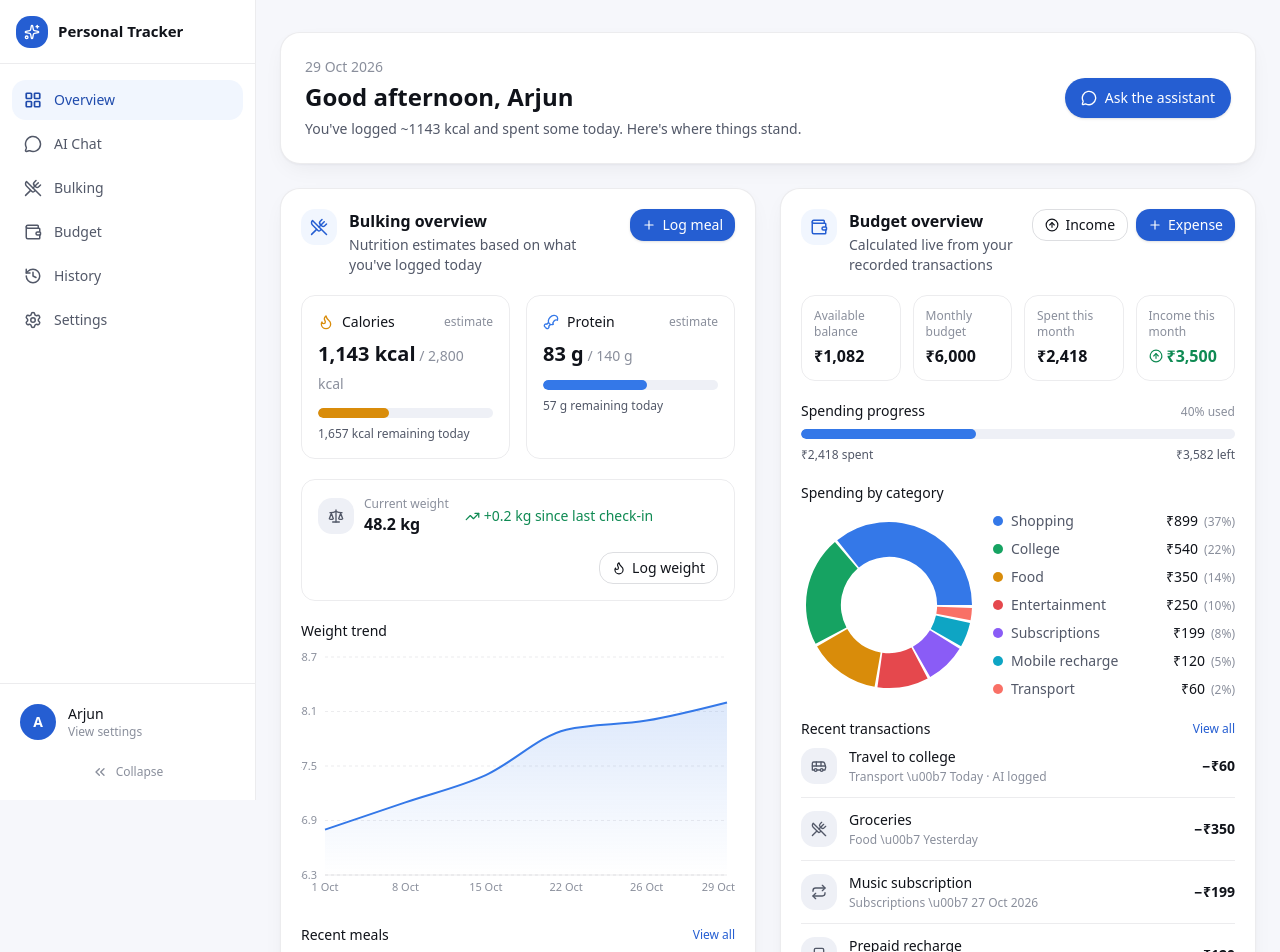
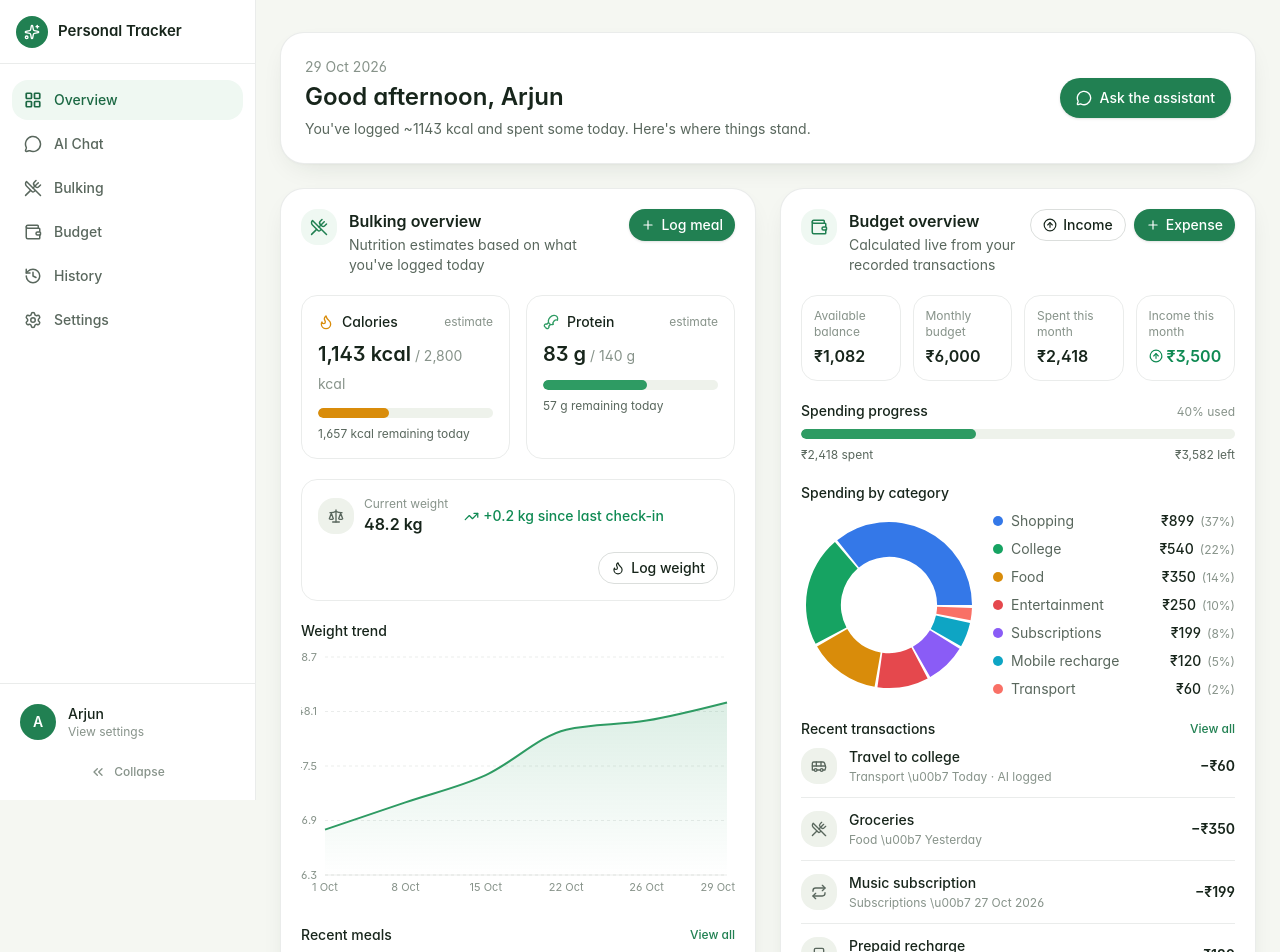
Before and after one commit to blueii24-cmyk/personal-tracker-merged, a Next.js app: page / in a window 1280 px wide. Shown: the top 952 px of the page. Built offline with nearby package versions, Linux system fonts and the light colour scheme.

Commit message:
Refresh visual system with calm sage theme

```diff
--- a/src/app/globals.css
+++ b/src/app/globals.css
@@ -3,18 +3,18 @@
 @custom-variant dark (&:where(.dark, .dark *));
 
 @theme {
-  --font-sans: ui-sans-serif, system-ui, -apple-system, "Segoe UI", Roboto, Helvetica, Arial, sans-serif;
+  --font-sans: Inter, ui-sans-serif, system-ui, -apple-system, BlinkMacSystemFont, "Segoe UI", Roboto, Helvetica, Arial, sans-serif;
 
-  --color-brand-50: #f1f6fe;
-  --color-brand-100: #e1edfd;
-  --color-brand-200: #bdd8fa;
-  --color-brand-300: #8fbdf6;
-  --color-brand-400: #5a9bf0;
-  --color-brand-500: #3478e8;
-  --color-brand-600: #255ed2;
-  --color-brand-700: #1f4bac;
-  --color-brand-800: #1e408b;
-  --color-brand-900: #1c376f;
+  --color-brand-50: #eff8f2;
+  --color-brand-100: #dcf1e3;
+  --color-brand-200: #b8e2c7;
+  --color-brand-300: #88cda5;
+  --color-brand-400: #56b783;
+  --color-brand-500: #2e9b63;
+  --color-brand-600: #218052;
+  --color-brand-700: #1b6843;
+  --color-brand-800: #185238;
+  --color-brand-900: #143f2e;
 
   --color-success-50: #ecfdf4;
   --color-success-500: #16a362;
@@ -27,36 +27,36 @@
   --color-warning-50: #fffaeb;
   --color-warning-500: #d98c0a;
 
-  --shadow-soft: 0 1px 2px rgba(16, 24, 40, 0.04), 0 8px 24px -8px rgba(16, 24, 40, 0.08);
-  --shadow-soft-lg: 0 4px 12px rgba(16, 24, 40, 0.06), 0 16px 40px -12px rgba(16, 24, 40, 0.14);
+  --shadow-soft: 0 1px 2px rgba(22, 35, 25, 0.025), 0 10px 30px -14px rgba(23, 44, 30, 0.16);
+  --shadow-soft-lg: 0 8px 24px rgba(12, 25, 16, 0.12), 0 24px 60px -24px rgba(12, 25, 16, 0.24);
 
-  --radius-md: 0.625rem;
-  --radius-lg: 0.875rem;
-  --radius-xl: 1.25rem;
+  --radius-md: 0.75rem;
+  --radius-lg: 1rem;
+  --radius-xl: 1.5rem;
 }
 
 :root {
-  --surface: #f6f7fb;
+  --surface: #f5f7f2;
   --surface-raised: #ffffff;
-  --surface-sunken: #eef0f6;
-  --border-subtle: rgba(15, 23, 42, 0.08);
-  --border-strong: rgba(15, 23, 42, 0.14);
-  --text-primary: #10131a;
-  --text-secondary: #525868;
-  --text-tertiary: #8a8f9c;
-  --ring-color: #3478e8;
+  --surface-sunken: #eef2eb;
+  --border-subtle: rgba(31, 53, 37, 0.09);
+  --border-strong: rgba(31, 53, 37, 0.16);
+  --text-primary: #17251b;
+  --text-secondary: #59675d;
+  --text-tertiary: #87938a;
+  --ring-color: #2e9b63;
 }
 
 .dark {
-  --surface: #0b0d12;
-  --surface-raised: #15171e;
-  --surface-sunken: #1b1e27;
-  --border-subtle: rgba(255, 255, 255, 0.08);
-  --border-strong: rgba(255, 255, 255, 0.14);
-  --text-primary: #f3f4f7;
-  --text-secondary: #a4a9b6;
-  --text-tertiary: #71757f;
-  --ring-color: #5a9bf0;
+  --surface: #0c120f;
+  --surface-raised: #141d17;
+  --surface-sunken: #1b2820;
+  --border-subtle: rgba(227, 241, 230, 0.09);
+  --border-strong: rgba(227, 241, 230, 0.16);
+  --text-primary: #f1f6f1;
+  --text-secondary: #afbeb2;
+  --text-tertiary: #809184;
+  --ring-color: #56b783;
 }
 
 @layer base {
@@ -66,6 +66,8 @@
 
   html {
     color-scheme: light;
+    scroll-behavior: smooth;
+    background: var(--surface);
   }
 
   html.dark {
@@ -76,16 +78,30 @@
     background-color: var(--surface);
     color: var(--text-primary);
     font-family: var(--font-sans);
+    font-feature-settings: "ss01" on, "cv11" on;
+    -webkit-font-smoothing: antialiased;
+  }
+
+  button,
+  input,
+  textarea,
+  select {
+    font: inherit;
   }
 
   ::selection {
     background-color: var(--color-brand-200);
+    color: #123c2b;
   }
 
   :focus-visible {
     outline: 2px solid var(--ring-color);
-    outline-offset: 2px;
-    border-radius: 4px;
+    outline-offset: 3px;
+    border-radius: 6px;
+  }
+
+  a {
+    -webkit-tap-highlight-color: transparent;
   }
 }
 
@@ -111,30 +127,286 @@
   }
 
   .animate-fade-in {
-    animation: fade-in 0.2s ease-out;
+    animation: fade-in 0.24s ease-out both;
   }
 
   .animate-slide-up {
-    animation: slide-up 0.22s cubic-bezier(0.16, 1, 0.3, 1);
+    animation: slide-up 0.28s cubic-bezier(0.16, 1, 0.3, 1) both;
   }
 }
 
 @keyframes fade-in {
-  from {
-    opacity: 0;
-  }
-  to {
-    opacity: 1;
+  from { opacity: 0; }
+  to { opacity: 1; }
+}
+
+@keyframes slide-up {
+  from { opacity: 0; transform: translateY(8px); }
+  to { opacity: 1; transform: translateY(0); }
+}
+
+@media (prefers-reduced-motion: reduce) {
+  *,
+  *::before,
+  *::after {
+    scroll-behavior: auto !important;
+    animation-duration: 0.01ms !important;
+    animation-iteration-count: 1 !important;
+    transition-duration: 0.01ms !important;
   }
 }
 
-@keyframes slide-up {
-  from {
-    opacity: 0;
-    transform: translateY(6px);
+/* Shared product styling */
+.app-main {
+  background:
+    radial-gradient(ellipse at 85% 0%, rgba(46, 155, 99, 0.035), transparent 36rem),
+    var(--surface);
+}
+
+.app-card {
+  border-radius: 1.25rem;
+  box-shadow: var(--shadow-soft);
+  transition: border-color 180ms ease, box-shadow 180ms ease;
+}
+
+.app-card:hover {
+  border-color: var(--border-strong);
+  box-shadow: 0 12px 34px -20px rgba(18, 43, 26, 0.28);
+}
+
+.dark .app-card:hover {
+  box-shadow: 0 14px 38px -22px rgba(0, 0, 0, 0.72);
+}
+
+.app-sidebar {
+  --surface-raised: #111b15;
+  --surface-sunken: #1b2a20;
+  --border-subtle: rgba(227, 241, 230, 0.09);
+  --border-strong: rgba(227, 241, 230, 0.16);
+  --text-primary: #f0f7f1;
+  --text-secondary: #b1c1b5;
+  --text-tertiary: #819388;
+  background: #111b15;
+  color: #f0f7f1;
+}
+
+.sidebar-link {
+  border-radius: 0.85rem;
+  transition: background 160ms ease, color 160ms ease, transform 160ms ease;
+}
+
+.sidebar-link-active {
+  background: rgba(94, 205, 135, 0.14);
+  color: #88dfa8;
+}
+
+.sidebar-link-inactive {
+  color: #aab9ad;
+}
+
+.sidebar-link-inactive:hover {
+  background: rgba(255, 255, 255, 0.055);
+  color: #f2f8f3;
+}
+
+.dashboard-hero {
+  position: relative;
+  isolation: isolate;
+  overflow: hidden;
+  display: flex;
+  align-items: flex-end;
+  justify-content: space-between;
+  gap: 2rem;
+  min-height: 220px;
+  padding: clamp(1.5rem, 3.4vw, 2.75rem);
+  border: 1px solid rgba(42, 105, 65, 0.11);
+  border-radius: 1.65rem;
+  background:
+    radial-gradient(ellipse at 88% 7%, rgba(107, 189, 124, 0.22), transparent 24rem),
+    linear-gradient(125deg, #f2f8ef 0%, #edf5eb 56%, #e5f1e7 100%);
+}
+
+.dashboard-hero::before {
+  content: "";
+  position: absolute;
+  z-index: -1;
+  right: -5.5rem;
+  top: -9rem;
+  width: 22rem;
+  height: 22rem;
+  border: 1px solid rgba(38, 120, 72, 0.12);
+  border-radius: 50%;
+  box-shadow: 0 0 0 2.5rem rgba(38, 120, 72, 0.025), 0 0 0 5rem rgba(38, 120, 72, 0.02);
+  pointer-events: none;
+}
+
+.dark .dashboard-hero {
+  border-color: rgba(153, 218, 170, 0.12);
+  background:
+    radial-gradient(ellipse at 88% 7%, rgba(72, 163, 100, 0.18), transparent 24rem),
+    linear-gradient(125deg, #15251a 0%, #17281d 56%, #1a3022 100%);
+}
+
+.dark .dashboard-hero::before {
+  border-color: rgba(153, 218, 170, 0.13);
+  box-shadow: 0 0 0 2.5rem rgba(153, 218, 170, 0.025), 0 0 0 5rem rgba(153, 218, 170, 0.018);
+}
+
+.dashboard-hero-copy {
+  position: relative;
+  z-index: 1;
+  min-width: 0;
+  max-width: 42rem;
+}
+
+.dashboard-eyebrow {
+  display: flex;
+  align-items: center;
+  gap: 0.55rem;
+  color: #587761;
+  font-size: 0.7rem;
+  font-weight: 750;
+  letter-spacing: 0.13em;
+  text-transform: uppercase;
+}
+
+.dark .dashboard-eyebrow {
+  color: #9ac8a5;
+}
+
+.dashboard-eyebrow-dot {
+  width: 0.42rem;
+  height: 0.42rem;
+  flex: 0 0 auto;
+  border-radius: 999px;
+  background: #2e9b63;
+  box-shadow: 0 0 0 4px rgba(46, 155, 99, 0.12);
+}
+
+.dashboard-heading {
+  margin-top: 1rem;
+  color: #17291c;
+  font-size: clamp(2rem, 4vw, 3rem);
+  font-weight: 650;
+  letter-spacing: -0.055em;
+  line-height: 1.05;
+}
+
+.dashboard-heading span {
+  color: #30794c;
+}
+
+.dark .dashboard-heading {
+  color: #f1f8f1;
+}
+
+.dark .dashboard-heading span {
+  color: #89d7a1;
+}
+
+.dashboard-lede {
+  max-width: 37rem;
+  margin-top: 0.9rem;
+  color: #5a6d5f;
+  font-size: 0.94rem;
+  line-height: 1.7;
+}
+
+.dark .dashboard-lede {
+  color: #b0c2b4;
+}
+
+.dashboard-primary-action {
+  position: relative;
+  z-index: 1;
+  display: inline-flex;
+  flex: 0 0 auto;
+  align-items: center;
+  justify-content: center;
+  gap: 0.65rem;
+  border: 1px solid #1b6843;
+  border-radius: 0.95rem;
+  background: #1b6843;
+  padding: 0.9rem 1.05rem;
+  color: white;
+  font-size: 0.875rem;
+  font-weight: 650;
+  box-shadow: 0 8px 18px -10px rgba(17, 84, 47, 0.6);
+  transition: transform 180ms ease, background 180ms ease, box-shadow 180ms ease;
+}
+
+.dashboard-primary-action:hover {
+  transform: translateY(-2px);
+  background: #155638;
+  box-shadow: 0 12px 24px -12px rgba(17, 84, 47, 0.68);
+}
+
+.ai-quick-entry {
+  display: flex;
+  align-items: center;
+  gap: 1rem;
+  border: 1px solid var(--border-subtle);
+  border-radius: 1.2rem;
+  background: var(--surface-raised);
+  padding: 1rem 1.2rem;
+  box-shadow: 0 4px 18px -14px rgba(20, 50, 28, 0.26);
+  transition: border-color 180ms ease, transform 180ms ease, box-shadow 180ms ease;
+}
+
+.ai-quick-entry:hover {
+  transform: translateY(-1px);
+  border-color: rgba(46, 155, 99, 0.32);
+  box-shadow: var(--shadow-soft);
+}
+
+.ai-quick-entry-icon {
+  display: flex;
+  width: 2.8rem;
+  height: 2.8rem;
+  flex: 0 0 auto;
+  align-items: center;
+  justify-content: center;
+  border: 1px solid rgba(46, 155, 99, 0.12);
+  border-radius: 0.95rem;
+  background: var(--color-brand-50);
+  color: var(--color-brand-700);
+}
+
+.dark .ai-quick-entry-icon {
+  background: rgba(86, 183, 131, 0.12);
+  color: #89d7a1;
+}
+
+.mobile-bottom-nav {
+  border-color: var(--border-strong);
+  background: color-mix(in srgb, var(--surface-raised) 92%, transparent);
+  box-shadow: 0 12px 34px -18px rgba(11, 24, 15, 0.5);
+  backdrop-filter: blur(22px);
+}
+
+.dark .mobile-bottom-nav {
+  box-shadow: 0 12px 34px -18px rgba(0, 0, 0, 0.8);
+}
+
+@media (max-width: 639px) {
+  .dashboard-hero {
+    min-height: 0;
+    align-items: stretch;
+    flex-direction: column;
+    gap: 1.35rem;
+    border-radius: 1.35rem;
   }
-  to {
-    opacity: 1;
-    transform: translateY(0);
+
+  .dashboard-heading {
+    font-size: clamp(2rem, 9vw, 2.55rem);
+  }
+
+  .dashboard-primary-action {
+    align-self: flex-start;
+  }
+
+  .ai-quick-entry {
+    align-items: flex-start;
+    padding: 0.9rem;
   }
 }
```
